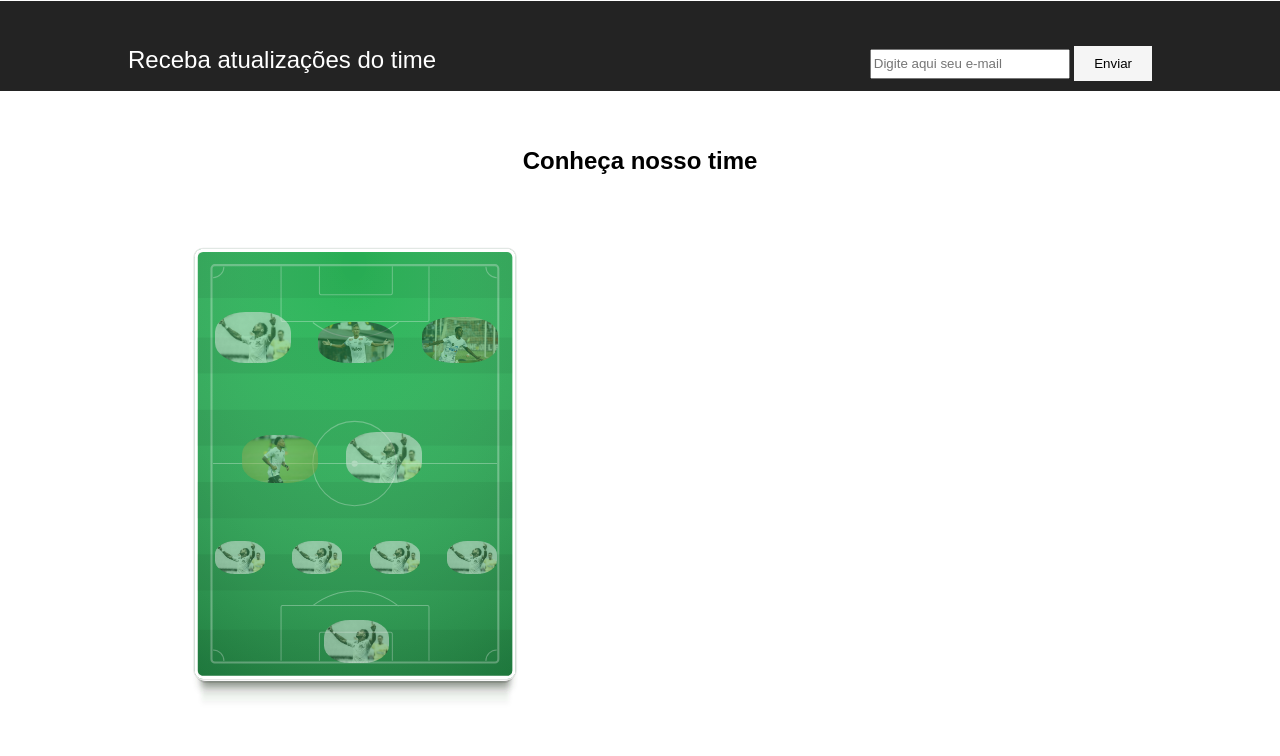
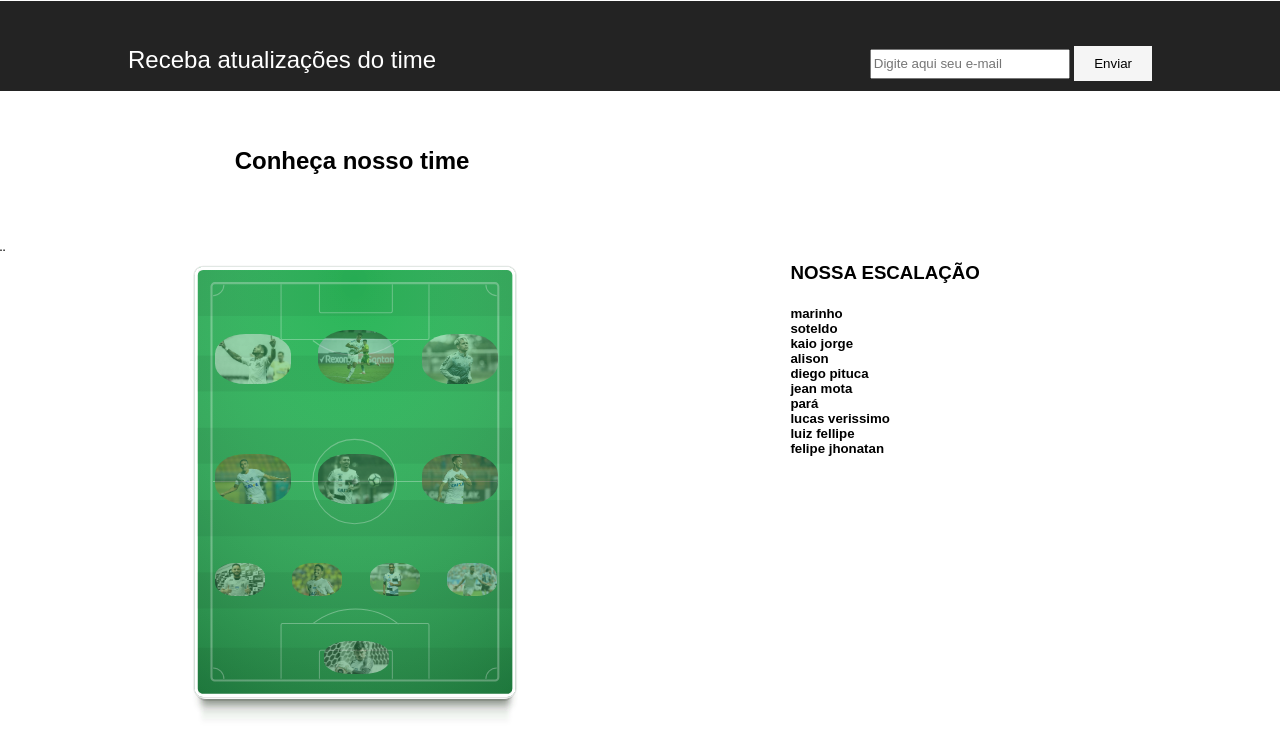
Before and after one commit to gabrielwesley1/site-ind, a plain HTML site: page site-ind/index.html in a window 1280 px wide. Shown: the part 156-912 px from the top of the page. Before the commit the page ends 881 px from the top, so only its background shows below. Drawn offline with Linux system fonts and the light colour scheme.

Commit message:
adicionando imagens e escalação jogadores css

```diff
--- a/site-ind/index.html
+++ b/site-ind/index.html
@@ -103,36 +103,51 @@
 
 
 
+
         </div>
-    </div>
+
+    </div>¨
+
+
     <div class="escalacao">
         <img class="campinho" src="img/campinho.svg" alt="" style=" width: 30%; text-align: center;">
         <div class="imagens1">
             <img src="./img/marinho.jpg" alt="">
-            <img src="./img/neymar.webp" alt="">
-            <img src="./img/rodrygo.jpg" alt="">
+            <img src="./img/kaio.jpg" alt="">
+            <img src="./img/soteldo.jpg" alt="">
 
         </div>
         <div class="imagens2">
-            <img src="./img/pele.jpg" alt="">
-            <img src="./img/marinho2.jpeg" alt="">
-            <img src="./img/marinho1.jpg" alt="">
+            <img src="./img/diego.jpg" alt="">
+            <img src="./img/alison.jpg" alt="">
+            <img src="./img/jean.jpg" alt="">
 
         </div>
         <div class="imagens3">
-            <img src="./img/marinho.jpg" alt="">
-            <img src="./img/marinho.jpg" alt="">
-            <img src="./img/marinho.jpg" alt="">
-            <img src="./img/marinho.jpg" alt="">
+            <img src="./img/pará.jpg" alt="">
+            <img src="./img/verissimo.jpg" alt="">
+            <img src="./img/luiz.jpg" alt="">
+            <img src="./img/felipe.jpeg" alt="">
 
         </div>
         <div class="imagens4">
-            <img src="./img/marinho.jpg" alt="">
+            <img src="./img/joao.jpg" alt="">
 
 
         </div>
+        <div class="nome">
+
+            <h3>NOSSA ESCALAÇÃO</h3>
+
+            <h5>marinho <br> soteldo <br> kaio jorge <br> alison <br> diego pituca <br> jean mota <br> pará <br>
+                lucas verissimo <br> luiz fellipe <br> felipe jhonatan <br>
+
+            </h5>
+        </div>
 
     </div>
+
+
     <!-- PREPARANDO PARA ABRIR O MODAL -->
 
     <!-- O MODAL -->
@@ -167,17 +182,17 @@
         var span = document.getElementsByClassName("close")[0];
 
         // assim que clicar, irá abrir o modal
-        btn.onclick = function() {
+        btn.onclick = function () {
             modal.style.display = "block";
         }
 
         // quando clicar no (x), irá fechar o modal pelo span
-        span.onclick = function() {
+        span.onclick = function () {
             modal.style.display = "none";
         }
 
         // quando clicar em qualquer lugar da tela irá fecghar o modal
-        window.onclick = function(event) {
+        window.onclick = function (event) {
             if (event.target == modal) {
                 modal.style.display = "none";
             }
--- a/site-ind/style.css
+++ b/site-ind/style.css
@@ -361,12 +361,29 @@ a:hover {
     z-index: 2;
 } */
 
+.jogadores {
+    margin-right: 45%;
+    font-family: fantasy;
+}
+
+.nome {
+    margin-left: 55%;
+    font-family: fantasy;
+    margin-top: -40%;
+}
+.nome h5 {
+    font-family: Arial, Helvetica, sans-serif;
+
+}
+
 .escalacao {
     margin-left: 15%;
+    margin-bottom: 100%;
 }
 
 .campinho {
     z-index: -1;
+    margin-top: 0%;
 }
 
 .imagens1 img {
```
Also changed, not shown: site-ind/img/alison.jpg (added), site-ind/img/diego.jpg (added), site-ind/img/felipe.jpeg (added), site-ind/img/jean.jpg (added), site-ind/img/joao.jpg (added), site-ind/img/kaio.jpg (added), site-ind/img/luiz.jpg (added), site-ind/img/pará.jpg (added), site-ind/img/soteldo.jpg (added), site-ind/img/verissimo.jpg (added).
